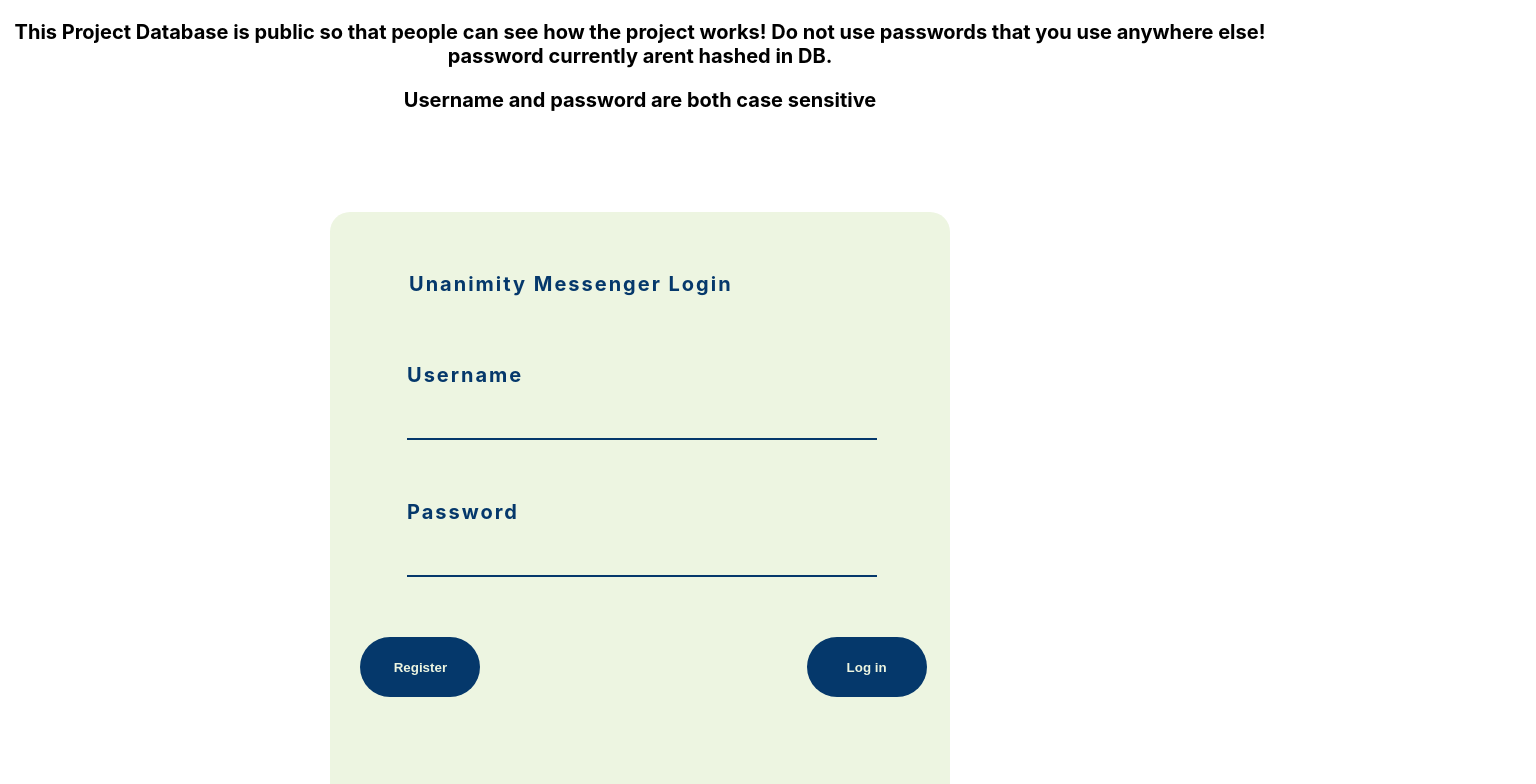
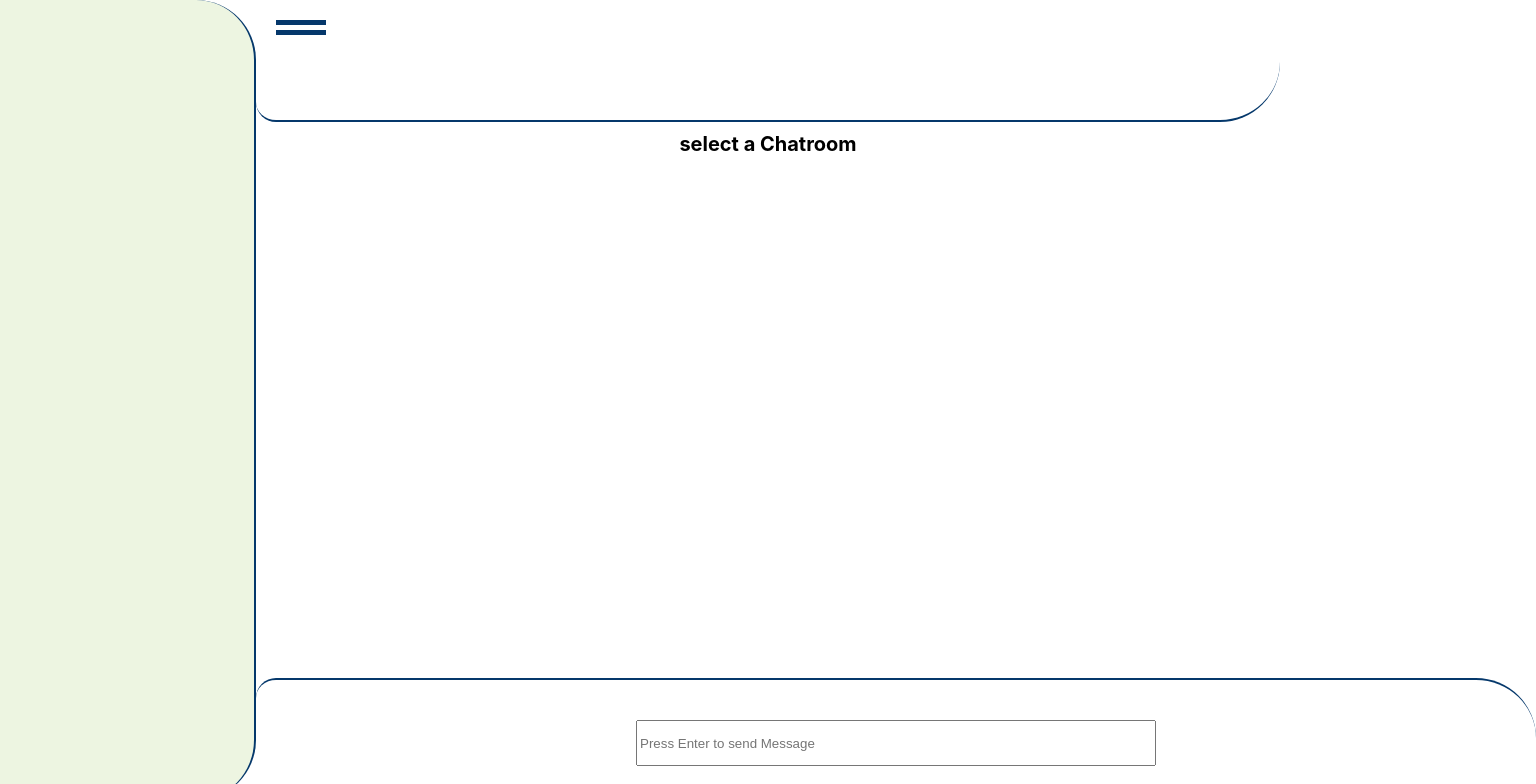
Before and after one commit to Blaine137/unanimity, a React (Create React App) app in the folder unanimity/: page / in a window 1280 px wide. Shown: the top 784 px of the page, 1536 px wide, since content can reach past the window. Built offline with nearby package versions, Linux system fonts and the light colour scheme; no server answers.

Commit message:
halfway fixed the menu button

```diff
--- a/unanimity/src/components/MainContent/Header/Header.module.css
+++ b/unanimity/src/components/MainContent/Header/Header.module.css
@@ -45,10 +45,10 @@
     position: absolute;
     top: 14%;
     animation-name: rubberBand;
-    animation-duration: 2s;
+    animation-duration: 3s;
     animation-iteration-count: 1;
     animation-direction: normal;
-    animation-delay: 1.5s;
+    animation-delay: 2s;
 
 }
 
--- a/unanimity/src/components/Sidebar/Sidebar.module.css
+++ b/unanimity/src/components/Sidebar/Sidebar.module.css
@@ -7,7 +7,7 @@
     border-bottom-right-radius: 3rem;
     padding: 1rem;
     position: relative;
-    transition: all 1s ease-in-out;
+    transition: transform 1s ease-in-out;
 
 }
 
--- a/unanimity/src/containers/Authentication/Authentication.js
+++ b/unanimity/src/containers/Authentication/Authentication.js
@@ -7,7 +7,7 @@ class Authentication extends Component {
 
     state = {
 
-        authenticated: false,
+        authenticated: true,
         userID: 1,
         username: "Blaine"
 
@@ -18,9 +18,14 @@ TODO: add password hashing!
 
         let newUserValue = newUser.value;
         let newPasswordValue = newPassword.value;
+        let newUserID = null;
 
         //prevent reload of page due to form submission
         event.preventDefault( );
+
+        //getnextuserID
+        axios.get( 'userIDByUsername/nextUserID.json' ).then( ( e ) => {
+            newUserID = e.data
                     //not null
             if( newUserValue && newPasswordValue ){
 
@@ -34,13 +39,17 @@ TODO: add password hashing!
                 //try to get the username they are wanting to register as
                 axios.get( 'userIDByUsername/' + newUser + '.json' ).catch( ( error ) => {
 
-                let newUserID = 3;
                     this.setNewUser( newUserValue, newPasswordValue, newUserID );
+
                     return 300;
 
                 } );//axios get username they are wanting to register as
 
             }//if newUser and newPassword not null
+        } );
+
+
+
 
     }
 
@@ -48,18 +57,24 @@ TODO: add password hashing!
 
         let newCompleteUser = {
 
-            newUserID: {
+
                 password: newPassword,
                 userID: newUserID,
                 userName: newUser
-            }
 
-        }
+
+        };
         //get all the data for the users tabel
         //add new complete user to that data
         //the axios put that combinded data
-        axios.put( 'users.json' , newCompleteUser );
 
+        axios.put( 'users/u' + newUserID + '.json' , newCompleteUser );
+
+        //convert string of int to actually integer so incrementing works
+        let updatedNextUserID = parseInt(newUserID);
+        updatedNextUserID++;
+        //update the nextUserID
+        axios.put( 'userIDByUsername/nextUserID.json', updatedNextUserID );
     }
 
     checkName = ( authValues, userNameElement, passwordElement ) => {
--- a/unanimity/src/containers/Messenger/Messenger.js
+++ b/unanimity/src/containers/Messenger/Messenger.js
@@ -219,49 +219,47 @@ class Messenger extends Component {
 
             this.setState( { showSidebar: false } );
 
+            setTimeout( ( ) => {
+
+                this.setState( { sidebarInlineStyles: {display: 'none'}  } );
+
+            }, 1000 );
+
+
         }
         //if sidebar was closed and we clicked the hamburger open the sidebar
         else {
 
-            this.setState( { showSidebar: true } );
+            this.setState( { sidebarInlineStyles: {display: 'block'} } );
+
+            setTimeout( ( ) => {
+
+                this.setState( { showSidebar: true} );
+
+            }, 1 );
 
         }
 
     }
 
     render( ) {
-
-        let sidebarInlineStyles = { };
-        let mainContentInlineStyles = { };
-
-        //if sidebar is not showing
+        console.log(this.state.sidebarInlineStyles)
+        // let sidebarInlineStyles = { };
+       let mainContentInlineStyles = { };
+        // console.log(this.state.sidebarInlineStyles)
+        // //if sidebar is not showing
         if( !this.state.showSidebar ) {
 
           //make maincontent span entire width
             mainContentInlineStyles = {
 
+
                 gridColumnStart: '1',
-                width: '100vw'
+                width: '100vw',
+                height: '100vh',
+
 
             };
-
-            //wait for animation to complete then set sidebar to display none so that ut dosent take up space on the screen
-            /*
-                setTimeout( ( ) => {
-                this.setState( {sidebarInlineStyles: {display: 'none' } } );
-                }, 800)
-            */
-
-        } else {
-
-            //reset the sidebar. side bar is now open so set the display to block
-            /*
-            console.log(this.state.sidebarInlineStyles)
-
-            //Problem is that this runs infiantly causing the app to error out do to the loop
-            //couldent figure out the conditional
-                this.setState( {sidebarInlineStyles: {display: 'block' } } );
-            */
 
         }
 
@@ -275,11 +273,12 @@ class Messenger extends Component {
                              userID = { this.state.userID }
                              setCurrentChatRoomID = { this.setCurrentChatRoom }
                              showSidebar={this.state.showSidebar}
+                             style={{transition: 'transform 3s ease-in-out'}}
                     />
 
                 </div>
 
-                <div className = { styles.mainContentGrid } style = { mainContentInlineStyles } >
+                <div className = { styles.mainContentGrid }  style={mainContentInlineStyles}>
 
                     <MainContent newMessage = { this.newMessage }
                                  currentChatRoom = { this.state.currentChatRoom }
--- a/unanimity/src/containers/Messenger/Messenger.module.css
+++ b/unanimity/src/containers/Messenger/Messenger.module.css
@@ -9,7 +9,15 @@
     grid-column-end: 1;
 }
 .mainContentGrid{
+
+    height: 100vh;
     grid-column-start: 2;
     grid-column-end: 2;
     z-index: 0;
+    width: 80vw;
+    transition: all 2s ease-in-out;
 }
+
+.animateSidebar{
+    transition: transform 4s ease-in-out;
+}
```
Lines whose indentation alone changed are shown as unchanged.
